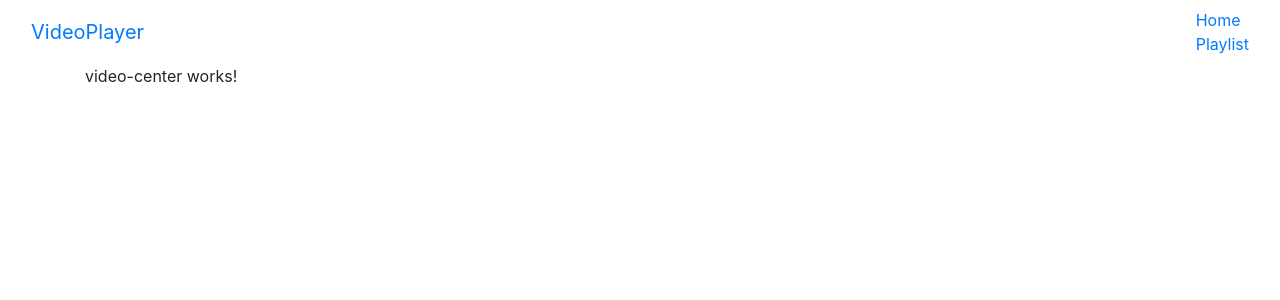
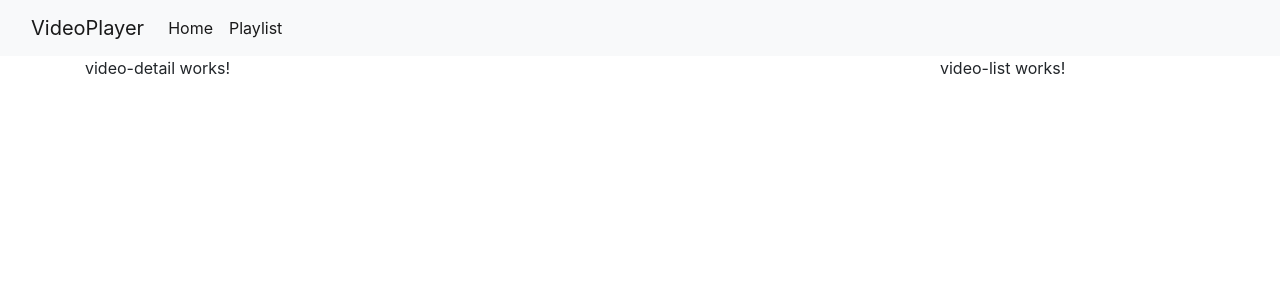
Before and after one commit to Vino16491/meanvideoplayer, an Angular app: page /videos in a window 1280 px wide. Shown: the top 300 px of the page. Built offline with nearby package versions, Linux system fonts and the light colour scheme.

Commit message:
components create for video play list and video link

```diff
--- a/src/app/app.component.html
+++ b/src/app/app.component.html
@@ -1,11 +1,11 @@
-<nav class="navbar navbar-inverse">
+<nav class="navbar navbar-expand-lg navbar-light bg-light">
   <div class="container-fluid">
     <div class="navbar-header">
       <a class="navbar-brand" href="#">VideoPlayer</a>
     </div>
-    <ul class="nav navbar-nav">
-      <li><a routerLink="/home" routerLinkActive="active">Home</a></li>
-      <li><a routerLink="/videos" routerLinkActive="active">Playlist</a></li>
+    <ul class="nav navbar-nav mr-auto">
+      <li class="nav-item active"><a routerLink="/home" routerLinkActive="active" class="nav-link">Home</a></li>
+      <li class="nav-item"><a routerLink="/videos" routerLinkActive="active" class="nav-link">Playlist</a></li>
     </ul>
   </div>
 </nav>
--- a/src/app/app.module.ts
+++ b/src/app/app.module.ts
@@ -6,8 +6,10 @@ import { HomeComponent } from "./home/home.component";
 import { VideoCenterComponent } from "./video-center/video-center.component";
 
 import { AppRoutingModule } from "./app-routing.module";
+import { VideoListComponent } from './video-list/video-list.component';
+import { VideoDetailComponent } from './video-detail/video-detail.component';
 @NgModule({
-  declarations: [AppComponent, HomeComponent, VideoCenterComponent],
+  declarations: [AppComponent, HomeComponent, VideoCenterComponent, VideoListComponent, VideoDetailComponent],
   imports: [BrowserModule, AppRoutingModule],
   providers: [],
   bootstrap: [AppComponent]
--- a/src/app/home/home.component.html
+++ b/src/app/home/home.component.html
@@ -1,3 +1,3 @@
-<p>
-  home works!
-</p>
+<div class="jumbotron">
+  <h1>Video Player</h1>
+</div>
--- a/src/app/video-center/video-center.component.html
+++ b/src/app/video-center/video-center.component.html
@@ -1,3 +1,9 @@
-<p>
-  video-center works!
-</p>
+<div class="row">
+  <div class="col-sm-9">
+    <app-video-detail></app-video-detail>
+
+  </div>
+  <div class="col-sm-3">
+    <app-video-list></app-video-list>
+  </div>
+</div>
--- /dev/null
+++ b/src/app/video-detail/video-detail.component.html
@@ -0,0 +1,3 @@
+<p>
+  video-detail works!
+</p>
--- /dev/null
+++ b/src/app/video-detail/video-detail.component.ts
@@ -0,0 +1,15 @@
+import { Component, OnInit } from '@angular/core';
+
+@Component({
+  selector: 'app-video-detail',
+  templateUrl: './video-detail.component.html',
+  styleUrls: ['./video-detail.component.css']
+})
+export class VideoDetailComponent implements OnInit {
+
+  constructor() { }
+
+  ngOnInit() {
+  }
+
+}
--- /dev/null
+++ b/src/app/video-list/video-list.component.html
@@ -0,0 +1,3 @@
+<p>
+  video-list works!
+</p>
--- /dev/null
+++ b/src/app/video-list/video-list.component.ts
@@ -0,0 +1,15 @@
+import { Component, OnInit } from '@angular/core';
+
+@Component({
+  selector: 'app-video-list',
+  templateUrl: './video-list.component.html',
+  styleUrls: ['./video-list.component.css']
+})
+export class VideoListComponent implements OnInit {
+
+  constructor() { }
+
+  ngOnInit() {
+  }
+
+}
```
Also changed, not shown: src/app/video-detail/video-detail.component.css (added), src/app/video-list/video-list.component.css (added), 2 other files (tests, documents, lock files or other folders).
